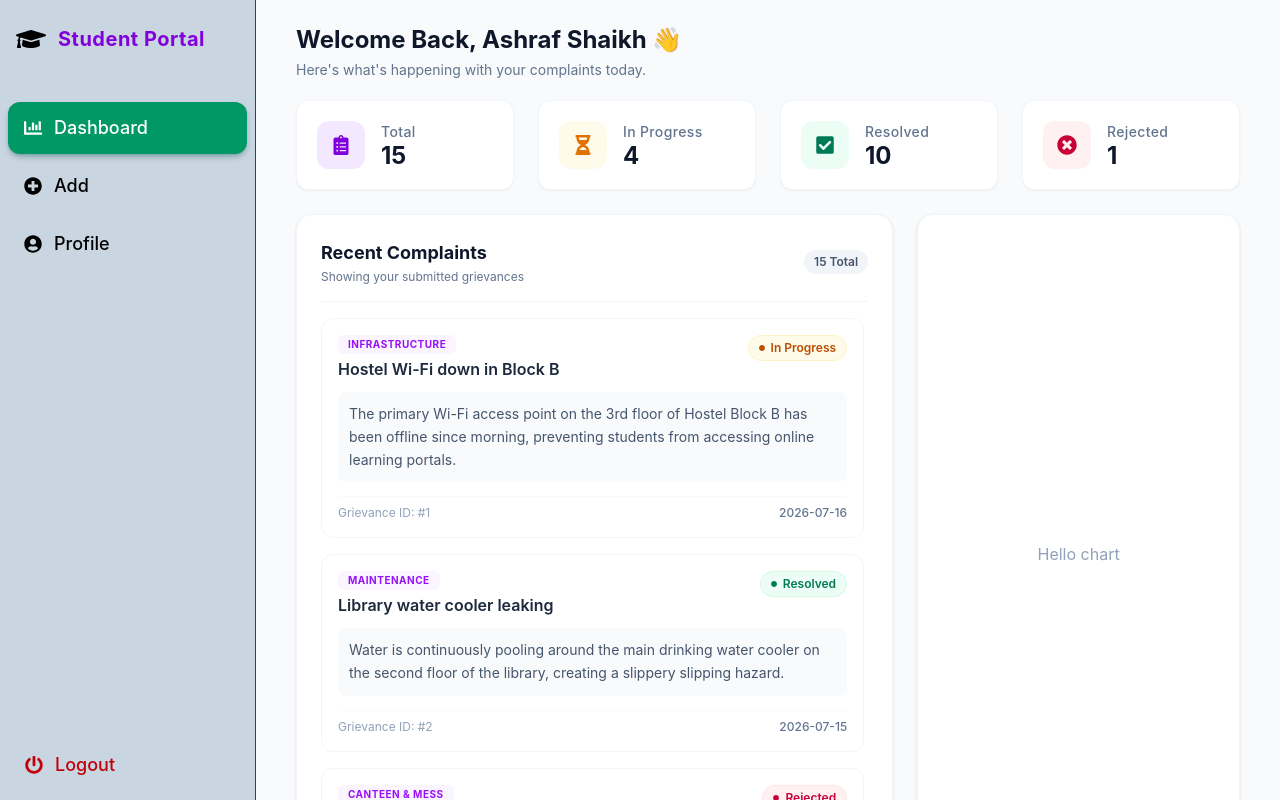
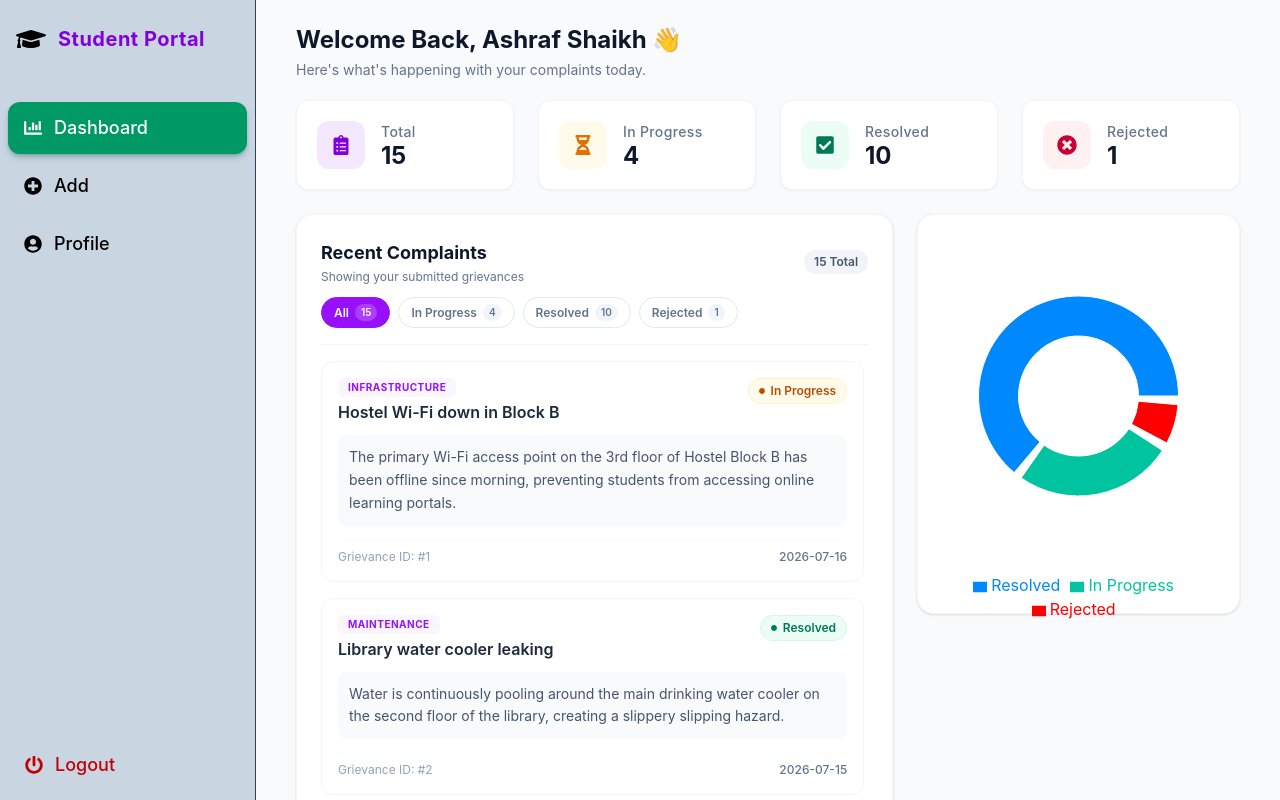
Before and after one commit to shaikhAshraf-01/Student-Complaint-Portal, a React app in the folder Frontend/: page /student in a window 1280 px wide. Built offline with nearby package versions, Linux system fonts and the light colour scheme; the HTML template or start-up script is replaced by a standard one.

Commit message:
donut chart added

```diff
--- a/Frontend/package.json
+++ b/Frontend/package.json
@@ -18,6 +18,7 @@
     "react-icons": "^5.7.0",
     "react-redux": "^9.3.0",
     "react-router-dom": "^7.18.1",
+    "recharts": "^3.9.2",
     "tailwindcss": "^4.3.2"
   },
   "devDependencies": {
--- /dev/null
+++ b/Frontend/src/components/studentComponents/Chart.jsx
@@ -0,0 +1,53 @@
+import React ,{useMemo} from 'react';
+import { PieChart, Pie, Cell, ResponsiveContainer, Legend, Tooltip } from 'recharts';
+import { useSelector } from "react-redux";
+
+
+// 2. Custom Hex Colors for each slice
+const COLORS = ['#0088FE', '#00C49F', 'red'];
+
+export default function Chart() {
+    // 3. Access complaints from Redux store
+    const complaints = useSelector((state) => state.complaints.list);
+
+    // 4. Calculate counts for each status
+    const {total, inProgress, resolved, rejected} = useMemo(() => {
+    const total = complaints.length;
+    const inProgress = complaints.filter(c => c.status === "In Progress").length;
+    const resolved = complaints.filter(c => c.status === "Resolved").length;
+    const rejected = complaints.filter(c => c.status === "Rejected").length;
+        return { total, inProgress, resolved, rejected };
+
+    }, [complaints]);
+
+    // 5. Update data for the chart
+    const chartData = [
+      { name: 'Resolved', value: resolved },
+      { name: 'In Progress', value: inProgress },
+        { name: 'Rejected', value: rejected },
+    ];
+
+  return (
+    <div style={{ width: '100%', height: 400 }}>
+      <ResponsiveContainer>
+        <PieChart>
+          <Pie
+            data={chartData}
+            cx="50%" // Centers chart horizontally
+            cy="50%" // Centers chart vertically
+            innerRadius={60} // Creates the donut hole (adjust to change thickness)
+            outerRadius={100} // Total size of the chart
+            paddingAngle={5} // Adds gaps between sections
+            dataKey="value"
+          >
+            {chartData.map((entry, index) => (
+              <Cell key={`cell-${index}`} fill={COLORS[index % COLORS.length]} />
+            ))}
+          </Pie>
+          <Tooltip />
+          <Legend itemSorter={null} verticalAlign="bottom" height={36} />
+        </PieChart>
+      </ResponsiveContainer>
+    </div>
+  );
+}
--- a/Frontend/src/components/studentComponents/Complaints.jsx
+++ b/Frontend/src/components/studentComponents/Complaints.jsx
@@ -1,36 +1,75 @@
+import { useState, useMemo } from "react";
 import Complaint from "./Complaint";
 
+const FILTERS = [
+  { key: "All", label: "All" },
+  { key: "In Progress", label: "In Progress" },
+  { key: "Resolved", label: "Resolved" },
+  { key: "Rejected", label: "Rejected" },
+];
+
 function Complaints({ data }) {
+  const [activeFilter, setActiveFilter] = useState("All");
+
+  const filteredData = useMemo(() => {
+    if (activeFilter === "All") return data;
+    return data.filter((item) => item.status === activeFilter);
+  }, [data, activeFilter]);
+
+  const getCount = (key) =>
+    key === "All" ? data.length : data.filter((item) => item.status === key).length;
+
   return (
-    // Trimmed padding on mobile (p-4 md:p-6) so it fits small screens perfectly
     <div className="w-full bg-white p-4 md:p-6 rounded-2xl shadow-sm border border-slate-100 flex flex-col gap-4">
 
-      {/*
-        STICKY HEADER:
-        sticky top-0 locks it to the top.
-        z-10 ensures scrolling cards stay beneath it.
-        bg-white prevents cards from overlapping transparently.
-        -mx-4 px-4 on mobile prevents background clipping at container edges.
-      */}
-      <div className="sticky top-0 z-10 bg-white -mx-4 px-4 md:mx-0 md:px-0 flex justify-between items-center border-b border-slate-100 pb-4 shrink-0">
-        <div>
-          {/* Responsive text: smaller text on mobile, larger on desktop */}
-          <h3 className="text-base md:text-lg font-bold text-slate-900">Recent Complaints</h3>
-          <p className="text-[11px] md:text-xs text-slate-500 mt-0.5">Showing your submitted grievances</p>
+      {/* STICKY HEADER */}
+      <div className="sticky top-0 z-10 bg-white -mx-4 px-4 md:mx-0 md:px-0 flex flex-col gap-3 border-b border-slate-100 pb-4 shrink-0">
+        <div className="flex justify-between items-center">
+          <div>
+            <h3 className="text-base md:text-lg font-bold text-slate-900">Recent Complaints</h3>
+            <p className="text-[11px] md:text-xs text-slate-500 mt-0.5">Showing your submitted grievances</p>
+          </div>
+          <span className="text-xs font-semibold px-2.5 py-1 bg-slate-100 text-slate-600 rounded-full shrink-0">
+            {filteredData.length} Total
+          </span>
         </div>
-        <span className="text-xs font-semibold px-2.5 py-1 bg-slate-100 text-slate-600 rounded-full shrink-0">
-          {data.length} Total
-        </span>
+
+        {/* FILTER TABS */}
+        <div className="flex gap-2 overflow-x-auto scrollbar-none">
+          {FILTERS.map((f) => {
+            const isActive = activeFilter === f.key;
+            return (
+              <button
+                key={f.key}
+                onClick={() => setActiveFilter(f.key)}
+                className={`flex items-center gap-1.5 px-3 py-1.5 text-xs font-semibold rounded-full border whitespace-nowrap transition-colors shrink-0 ${
+                  isActive
+                    ? "bg-purple-600 text-white border-purple-600"
+                    : "bg-white text-slate-500 border-slate-200 hover:border-purple-200 hover:text-purple-600"
+                }`}
+              >
+                {f.label}
+                <span
+                  className={`text-[10px] px-1.5 py-0.5 rounded-full ${
+                    isActive ? "bg-white/20 text-white" : "bg-slate-100 text-slate-500"
+                  }`}
+                >
+                  {getCount(f.key)}
+                </span>
+              </button>
+            );
+          })}
+        </div>
       </div>
 
       {/* List Container */}
       <div className="flex flex-col gap-3 md:gap-4 max-h-[550px] overflow-y-auto pr-1 scrollbar-none">
-        {data.length === 0 ? (
+        {filteredData.length === 0 ? (
           <div className="text-center py-10 text-slate-400 text-sm">
-            No complaints logged yet.
+            No {activeFilter !== "All" ? activeFilter.toLowerCase() : ""} complaints found.
           </div>
         ) : (
-          data.map((item) => (
+          filteredData.map((item) => (
             <Complaint key={item.id} complaint={item} />
           ))
         )}
--- a/Frontend/src/components/studentComponents/StudentDashboard.jsx
+++ b/Frontend/src/components/studentComponents/StudentDashboard.jsx
@@ -1,6 +1,7 @@
 import { useSelector } from "react-redux";
 import { FaClipboardList, FaCheckSquare, FaTimesCircle, FaHourglassHalf } from "react-icons/fa";
 import Complaints from "./Complaints";
+import Chart from "./Chart";
 
 function StudentDashboard() {
   const complaints = useSelector((state) => state.complaints.list);
@@ -77,8 +78,8 @@ function StudentDashboard() {
         </div>
 
         {/* Chart Container (Takes 35% on Desktop screen, Full width on mobile) */}
-        <div className="w-full lg:w-[35%] order-1 lg:order-2 bg-white p-6 rounded-2xl shadow-sm border border-slate-100 flex items-center justify-center text-slate-400 min-h-[260px] md:min-h-[300px]">
-          Hello chart
+        <div className="w-full lg:w-[35%] order-1 lg:order-2 bg-white p-6 rounded-2xl shadow-sm border border-slate-100 flex items-center justify-center text-slate-400 min-h-[260px] md:h-[400px]">
+          <Chart />
         </div>
       </div>
 
```
Also changed, not shown: 1 other file (tests, documents, lock files or other folders).
